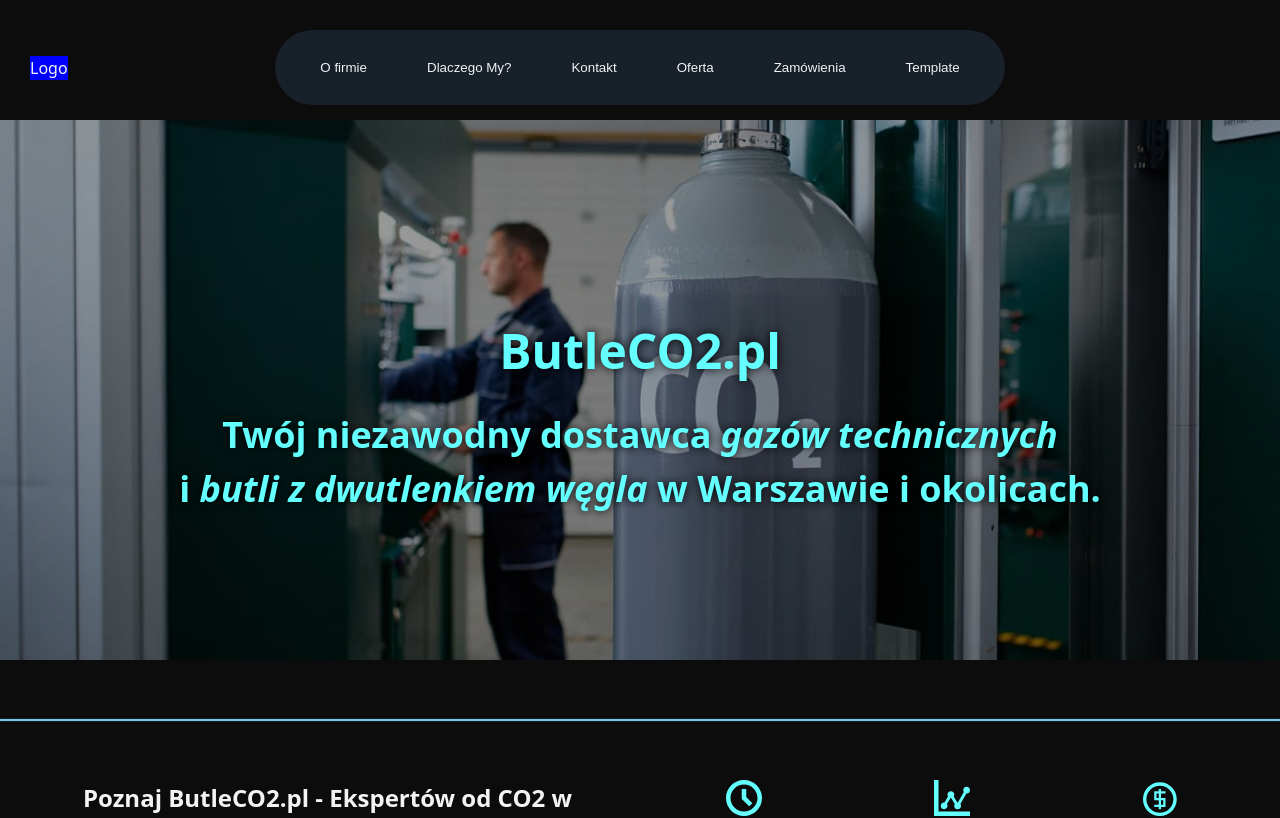
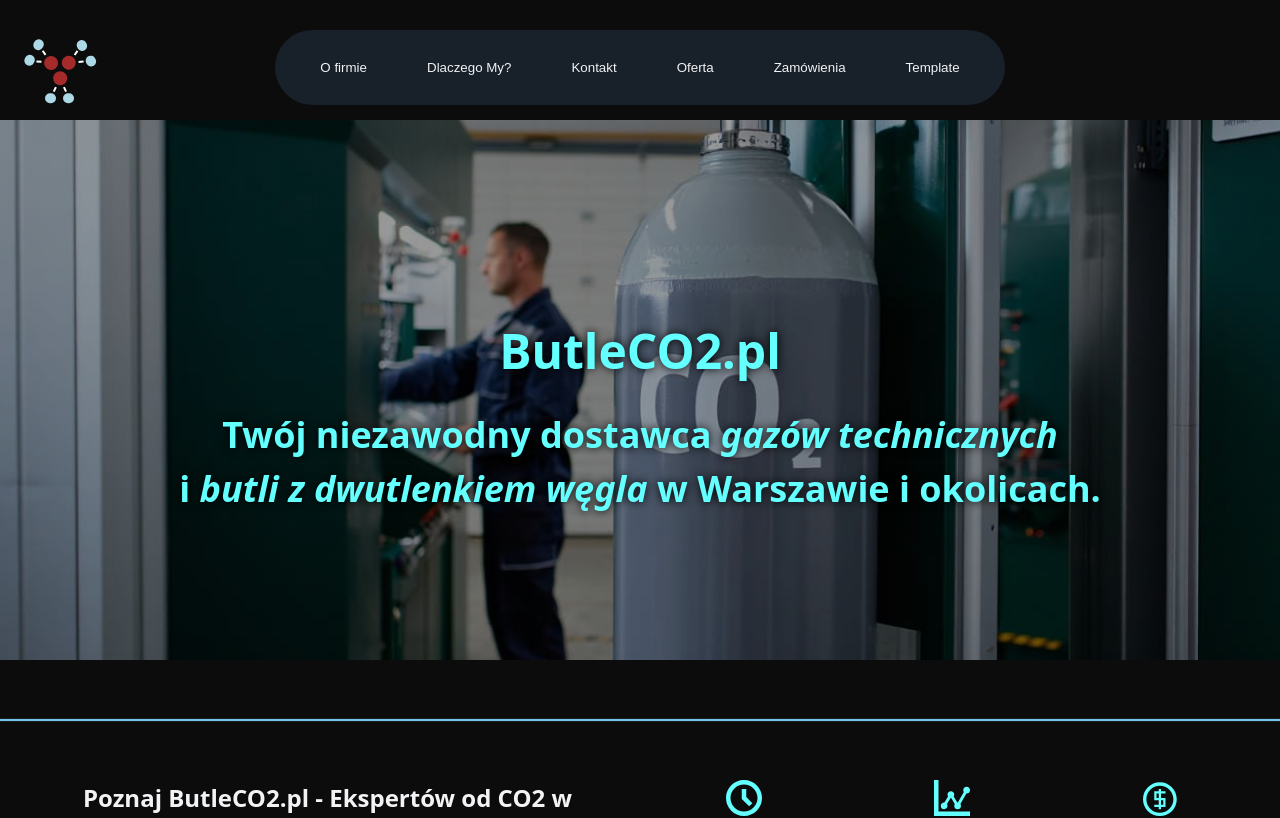
Before and after one commit to AMichalMurawski/butleCO2, a React (Vite) app: page / in a window 1280 px wide. Shown: the top 818 px of the page. Built offline with nearby package versions, Linux system fonts and the light colour scheme.

Commit message:
create and animate logo

```diff
--- a/src/components/Icons/LogoIcon/LogoIcon.styled.ts
+++ b/src/components/Icons/LogoIcon/LogoIcon.styled.ts
@@ -0,0 +1,80 @@
+import styled from "styled-components";
+
+interface LogoWraperProps {
+    $dimension: string;
+}
+
+export const LogoWraper = styled.div<LogoWraperProps>`
+    position: relative;
+    width: ${({$dimension}) => $dimension};
+    height: ${({ $dimension }) => $dimension};
+    rotate: 0deg;
+
+    transition: rotate cubic-bezier(0, -0.5, 1, -0.5) 500ms;
+    &:hover {
+        rotate: 360deg;
+    }
+`
+
+interface MoleculeWraperProps {
+    $rotation: number;
+}
+
+export const MoleculeWraper = styled.div<MoleculeWraperProps>`
+    position: absolute;
+    top: 50%;
+    left: 50%;
+    width: 50%;
+    height: 50%;
+    transform-origin: top left;
+    rotate: ${({ $rotation }) => $rotation}deg;
+`
+
+export const Molecule = styled.div`
+    position: absolute;
+    top: 50%;
+    left: 50%;
+    width: 120%;
+    height: 120%;
+    transform-origin: center;
+    translate: -50% -50%;
+    rotate: 45deg;
+`
+
+export const CarbonAtom = styled.div`
+    position: absolute;
+    top: 50%;
+    left: 0;
+    width: 40%;
+    height: 40%;
+    translate: 0 -50%;
+    border-radius: 1000px;
+    background-color: brown;
+`
+
+interface AtomProps {
+    $side: 'left' | 'right';
+}
+
+export const OxygenAtom = styled.div<AtomProps>`
+    position: absolute;
+    top: ${({$side}) => $side === 'left' ? '30%' : '80%'};
+    left: 60%;
+    width: 30%;
+    height: 30%;
+    translate: 0 -65%;
+    border-radius: 1000px;
+    background-color: lightblue;
+`
+
+export const Bond = styled.div<AtomProps>`
+    position: absolute;
+    width: 5%;
+    height: 15%;
+    top: ${({$side}) => $side === 'left' ? '35%' : '65%'};
+    left: 49%;
+    translate: -50% -50%;
+    transform-origin: center;
+    rotate: ${({$side}) => $side === 'left' ? '65deg' : '115deg'};
+    background-color: white;
+`
--- a/src/components/Icons/LogoIcon/LogoIcon.tsx
+++ b/src/components/Icons/LogoIcon/LogoIcon.tsx
@@ -1,7 +1,25 @@
 import React from "react";
+import { Bond, CarbonAtom, LogoWraper, Molecule, MoleculeWraper, OxygenAtom } from "./LogoIcon.styled";
 
-const LogoIcon: React.FC = () => {
-    return <></>
+interface LogoIconProps {
+    dimension: string;
+}
+
+const LogoIcon: React.FC<LogoIconProps> = ({ dimension }) => {
+    const rotations = [45, 165, 285]
+
+    return <LogoWraper $dimension={dimension}>
+        {rotations.map((rotation: number, index: number) =>
+            <MoleculeWraper key={index} $rotation={rotation}>
+                <Molecule>
+                    <CarbonAtom />
+                    <OxygenAtom $side='left' />
+                    <OxygenAtom $side='right' />
+                    <Bond $side='left' />
+                    <Bond $side='right' />
+                </Molecule>
+            </MoleculeWraper>)}
+    </LogoWraper>
 }
 
 export default LogoIcon
--- a/src/sections/Header/Header.styled.ts
+++ b/src/sections/Header/Header.styled.ts
@@ -34,5 +34,6 @@ export const LogoWraper = styled.div`
   left: 30px;
   top: 50%;
   transform: translateY(-50%);
-  background-color: blue;
+  width: 60px;
+  height: 60px;
 `;
--- a/src/sections/Header/Header.tsx
+++ b/src/sections/Header/Header.tsx
@@ -1,6 +1,6 @@
 import React from 'react';
 import { HeaderBox, HeaderWraper, LogoWraper, NavbarWraper } from './Header.styled';
-import { Button } from '../../components';
+import { Button, LogoIcon } from '../../components';
 import { useIdSection } from '../../context/Section/IdSectionContext';
 
 const navbarList = [
@@ -18,7 +18,7 @@ const Header: React.FC = () => {
   return (
     <HeaderWraper>
       <HeaderBox>
-        <LogoWraper>Logo</LogoWraper>
+        <LogoWraper><LogoIcon dimension='100%'/></LogoWraper>
         <NavbarWraper>
           {navbarList.map(option => (
             <Button
```
